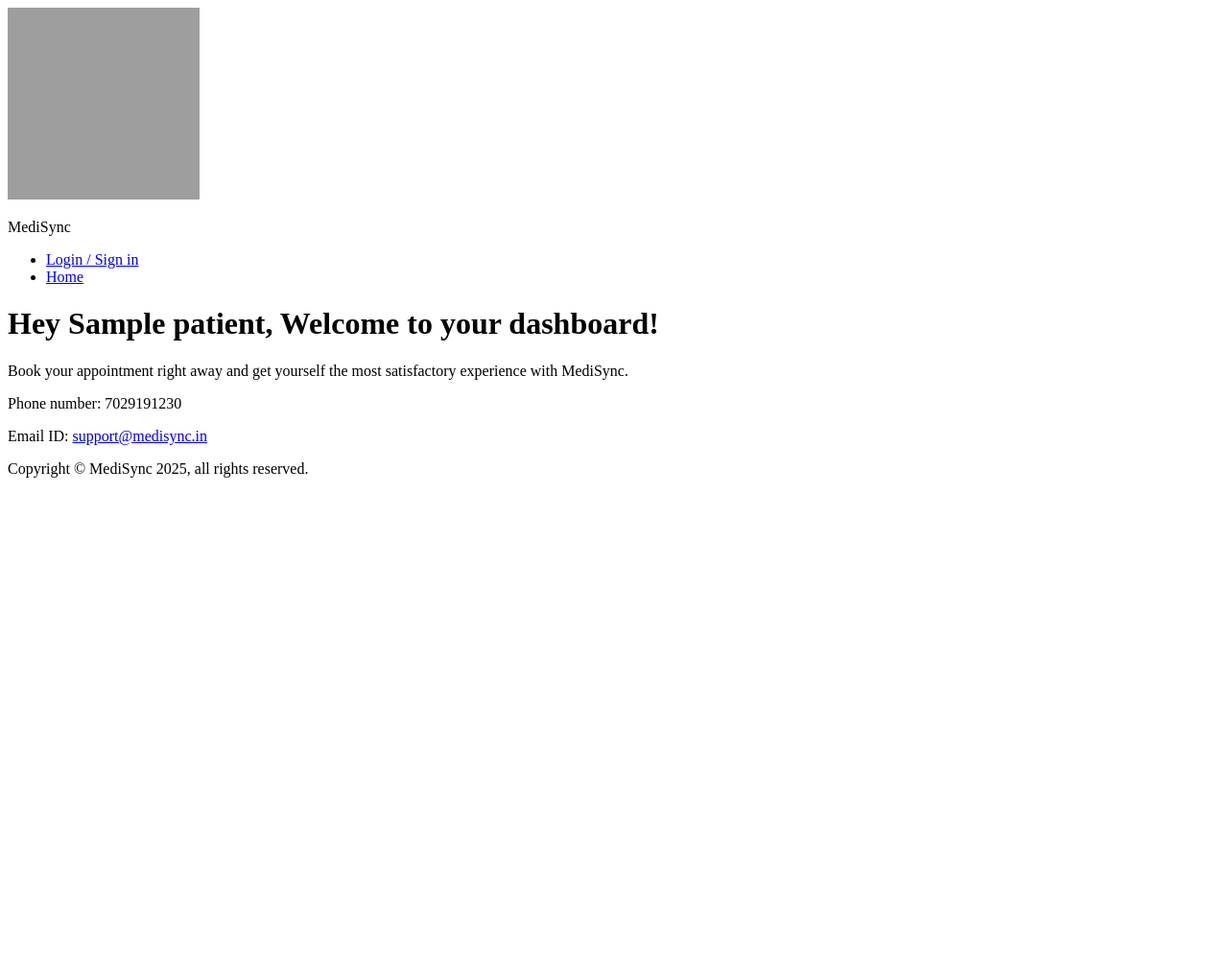
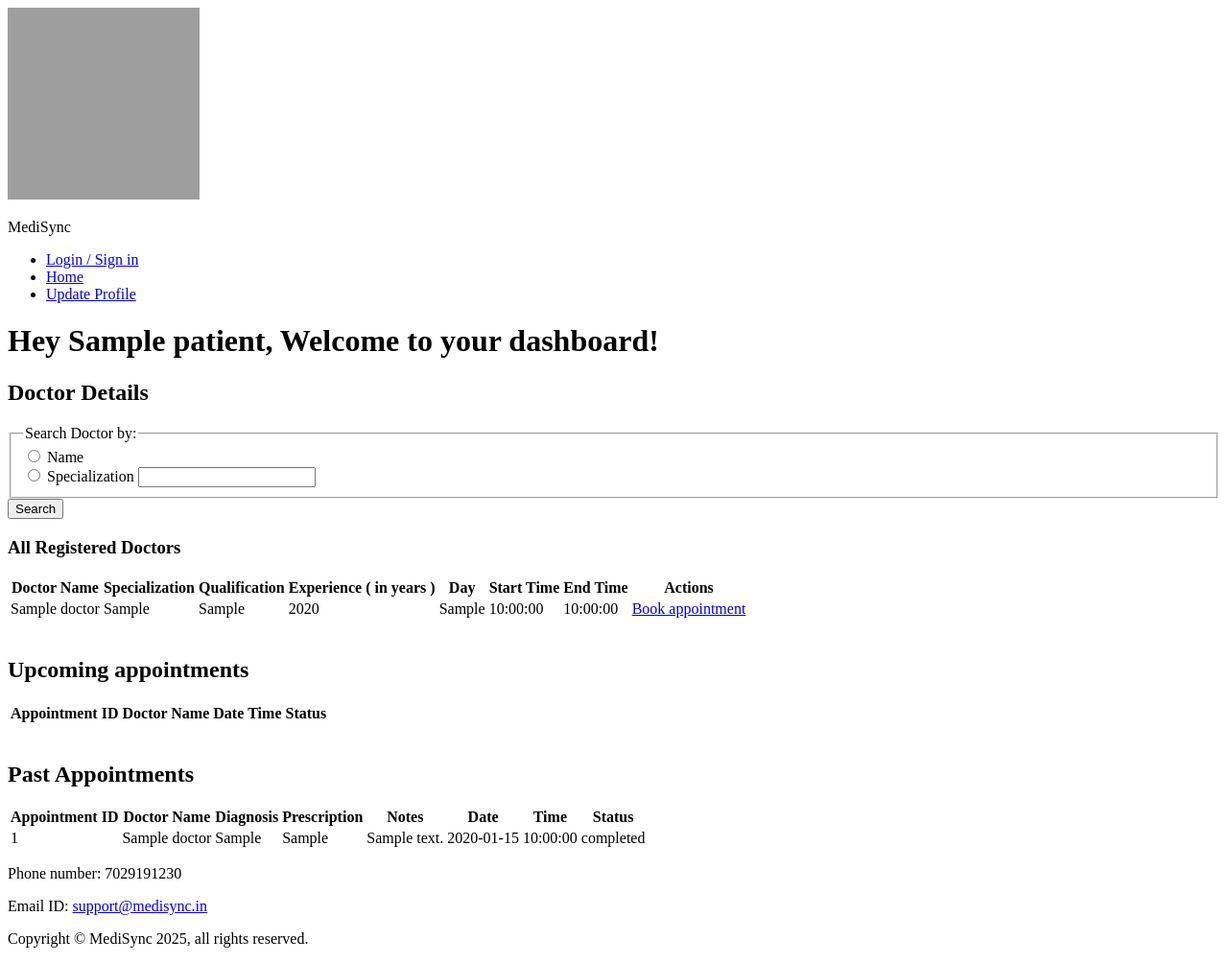
Before and after one commit to 23f1002307/MediSync, a Flask app: page /patient/dashboard/1 in a window 1280 px wide. Shown: the whole page at 96% size. Before the commit the page ends 498 px from the top, so only its background shows below. Run offline with Flask 3, Linux system fonts and the light colour scheme; tables that the repository leaves empty hold one stand-in row (values such as "Sample post"); lists and menus that the app fills with data are empty; grey boxes are pictures that could not be loaded.

Commit message:
Milestone-HMS Patient-Dashboard-Management

```diff
--- a/app.py
+++ b/app.py
@@ -1,6 +1,7 @@
 import os
 from datetime import datetime
 from flask import Flask, render_template, redirect, request, url_for
+from sqlalchemy import and_, or_
 from models import db, Patient, Doctor, Appointment, Treatment, Availability
 from dotenv import load_dotenv
 
@@ -102,7 +103,93 @@
 @app.route ( "/patient/dashboard/<int:patient_id>", methods = [ "GET", "POST" ] )
 def patient_dashboard ( patient_id ): # After login, patient is redirected to this route
 	patient = Patient.query.get ( patient_id )
-	return render_template ( "patient_dashboard.html", patient = patient)
+	all_doctors = Doctor.query.all ( )
+
+	# Current date & time:
+	now = datetime.now ( ) # Local date & time
+	current_date = now.date ( ) # Format: YYYY-MM-DD
+	current_time = now.time ( ) # Format: HH:MM:SS
+	# Comparing date & time of appointments with current date & time:
+	upcoming_appointments = ( Appointment.query.filter ( Appointment.patient_id == patient.id ).filter (
+		or_ (
+		Appointment.date > current_date,
+		and_ ( Appointment.date == current_date, Appointment.time >= current_time )
+		)
+		).all ( ))
+	past_appointments = ( Appointment.query.filter ( Appointment.patient_id == patient.id ).filter (
+		or_ (
+		Appointment.date < current_date,
+		and_ ( Appointment.date == current_date, Appointment.time < current_time )
+		)
+		).all ( ))
+	return render_template ( "patient_dashboard.html", patient = patient, all_doctors = all_doctors, upcoming_appointments = upcoming_appointments, past_appointments = past_appointments, searched_doctor = None )
+
+@app.route ( "/update/patient/<int:patient_id>", methods = [ "GET", "POST" ] )
+def update_patient ( patient_id ): # Method to update patient's profile
+	patient = Patient.query.get ( patient_id )
+	if request.method == "POST":
+		patient.name = request.form.get ( "name" )
+		patient.phone_number = request.form.get ( "phone" )
+		patient.email_id = request.form.get ( "email" )
+		patient.password = request.form.get ( "password" )
+		patient.age = request.form.get ( "age" )
+		patient.gender = request.form.get ( "gender" )
+		patient.address = request.form.get ( "address" )
+		patient.blood_group = request.form.get ( "blood_group" )
+		patient.medical_history = request.form.get ( "medical_history" )
+		db.session.commit ( )
+		return redirect ( url_for ( "patient_dashboard", patient_id = patient.id ))
+	return render_template ( "update_patient.html", patient = patient )
+
+@app.route ( "/find/doctor/<int:patient_id>", methods = [ "GET", "POST" ] )
+def find_doctor ( patient_id ):
+	patient = Patient.query.get ( patient_id )
+	search_by = request.form.get ( "search_by" )
+	search_value = request.form.get ( "search_value" )
+	if search_by == None or search_value == None:
+		return redirect ( url_for ( patient_dashboard, patient_id = patient.id ))
+	# If search is performed:
+	if search_by == "doctor_name":
+		filtered_doctors = Doctor.query.filter ( Doctor.name.ilike ( f"%{search_value}%" )).all ( )
+	elif search_by == "specialization":
+		filtered_doctors = Doctor.query.filter ( Doctor.specialization.ilike ( f"%{search_value}%" )).all ( )
+	else:
+		filtered_doctors = [ ]
+	return render_template ( "patient_dashboard.html", patient = patient, all_doctors = filtered_doctors, searched_doctor = search_value )
+
+@app.route ( "/book/appointment/<int:patient_id>/<int:doctor_id>", methods = [ "GET", "POST" ] )
+def book_appointment ( patient_id, doctor_id ):
+	message = ""
+	patient = Patient.query.get ( patient_id )
+	doctor = Doctor.query.get ( doctor_id )
+	if request.method == "POST":
+		appointment_date_str = request.form.get ( "appointment_date" )
+		appointment_time_str = request.form.get ( "appointment_time" )
+
+		# Converting into datetime object:
+		appointment_date = datetime.strptime ( appointment_date_str, "%Y-%m-%d" ).date ( ) # Correct format: %Y-%m-%d
+		appointment_time = datetime.strptime ( appointment_time_str, "%H:%M" ).time ( ) # Correct fromat: %H:%M
+
+		# Converting date into week day to compare with doctor's available days:
+		week_day = appointment_date.strftime ( "%a" ) # Day format: "Mon", etc
+		availabilities = Availability.query.filter_by ( doctor_id = doctor.id, day = week_day ).all ( ) # Get all availabilities which matches the one patient selected
+		if not availabilities: # If there are no matching days available
+			return render_template ( "book_appointment.html", patient = patient, doctor = doctor, message = f"Doctor is not available for {week_day}." )
+		# If day matches then check if the chosen time falls within the doctor's time slot:
+		appointment_window = any ( availability.start_time <= appointment_time < availability.end_time for availability in availabilities ) # Returns boolean
+		if not appointment_window: # It returns False if the appointment time does not fall between available start time and end time
+			return render_template ( "book_appointment.html", patient = patient, doctor = doctor, message = "Doctor is not available for this time slot" )
+
+		# Check if the doctor's slot is not blocked:
+		occupied = Appointment.query.filter_by ( doctor_id = doctor.id, date = appointment_date, time = appointment_time ).first ( )
+		if occupied:
+			return render_template ( "book_appointment.html", doctor = doctor, patient = patient, message = "Sorry, this slot is already booked." )
+
+		new_appointment = Appointment ( doctor_id = doctor.id, patient_id = patient.id, status = "booked", date = appointment_date, time = appointment_time )
+		db.session.add ( new_appointment )
+		db.session.commit ( )
+		return redirect ( url_for ( "patient_dashboard", patient_id = patient.id ))
+	return render_template ( "book_appointment.html", patient = patient, doctor = doctor, message = message )
 
 @app.route ( "/doctor/dashboard/<int:doctor_id>", methods = [ "GET", "POST" ] )
 def doctor_dashboard ( doctor_id ): # For doctors, this will redirect to their dashboard
@@ -131,9 +218,11 @@
 def treatment_entry ( appointment_id ): # Redirects the doctor to enter treatment for each appointment
 	appointment = Appointment.query.get ( appointment_id )
 	if request.method == "POST":
-		appointment.treatment.diagnosis = request.form.get ( "diagnosis" )
-		appointment.treatment.prescription = request.form.get ( "prescription" )
-		appointment.treatment.notes = request.form.get ( "notes" )
+		diagnosis = request.form.get ( "diagnosis" )
+		prescription = request.form.get ( "prescription" )
+		notes = request.form.get ( "notes" )
+		new_treatment = Treatment ( appointment_id = appointment.id, diagnosis = diagnosis, prescription = prescription, notes = notes )
+		db.session.add ( new_treatment )
 		db.session.commit ( )
 		return redirect ( url_for ( 'view_appointment_details', appointment_id = appointment.id ))
 	return render_template ( "treatment.html", appointment = appointment )
@@ -209,7 +298,7 @@
 		return redirect ( url_for ( "admin_dashboard" ))
 	# If search is performed:
 	if search_by == "doctor_name":
-		filtered_doctors = Doctor.query.filter ( Doctor.name.ilike (f"%{search_value}%" )).all ( )
+		filtered_doctors = Doctor.query.filter ( Doctor.name.ilike ( f"%{search_value}%" )).all ( )
 	elif search_by == "specialization":
 		filtered_doctors = Doctor.query.filter ( Doctor.specialization.ilike ( f"%{search_value}%" )).all ( )
 	else:
--- a/templates/doctor_dashboard.html
+++ b/templates/doctor_dashboard.html
@@ -24,7 +24,7 @@
 <button type="submit" name="status" value="cancelled" id="cancelled">Mark Cancelled</button>
 <button type="submit" name="status" value="completed" id="completed">Mark Completed</button>
 </form>
-<form action="{{url_for ( 'view_appointment_details', appointment_id = appointment.id )}}" method="POST">
+<form action="{{url_for ( 'view_appointment_details', appointment_id = appointment.id )}}" method="GET">
 <button type="submit">View more</button>
 </form>
 </td>
--- a/templates/patient_dashboard.html
+++ b/templates/patient_dashboard.html
@@ -1,7 +1,123 @@
 {% extends "base.html" %}
 {% block title %}Your Dashboard{% endblock %}
+{% block nav %}
+<li>
+<a href="{{url_for ( 'update_patient', patient_id = patient.id )}}">Update Profile</a>
+</li>
+{% endblock %}
 {% block main %}
 <h1>Hey {{patient.name}}, Welcome to your dashboard!</h1>
-<p>Book your appointment right away and get yourself the most satisfactory experience with MediSync.</p>
-
+<h2>Doctor Details</h2>
+<form action="{{url_for ( 'find_doctor', patient_id = patient.id )}}" method="POST">
+<fieldset>
+<legend>Search Doctor by:</legend>
+<input type="radio" name="search_by" value="doctor_name" id="doctor_name">
+<label for="doctor_name">Name</label>
+<br>
+<input type="radio" name="search_by" value="specialization" id="specialization">
+<label for="specialization">Specialization</label>
+<input type="text" name="search_value" id="search_value">
+</fieldset>
+<button type="submit">Search</button>
+</form>
+{% if searched_doctor %}
+<p>Showing results for {{searched_doctor}}:</p>
+{% endif %}
+<h3>All Registered Doctors</h3>
+{% if all_doctors %}
+<table>
+<tr>
+<th>Doctor Name</th>
+<th>Specialization</th>
+<th>Qualification</th>
+<th>Experience ( in years )</th>
+<th>Day</th>
+<th>Start Time</th>
+<th>End Time</th>
+<th>Actions</th>
+</tr>
+{% for doctor in all_doctors %}
+{% set rows = ( doctor.availabilities | length ) if ( doctor.availabilities | length ) > 0 else 1 %}
+{% if doctor.availabilities and ( doctor.availabilities | length ) > 0 %}
+{% for availability in doctor.availabilities %}
+<tr>
+{% if loop.first %}
+<td rowspan="{{rows}}">{{doctor.name}}</td>
+<td rowspan="{{rows}}">{{doctor.specialization}}</td>
+<td rowspan="{{rows}}">{{doctor.qualification}}</td>
+<td rowspan="{{rows}}">{{doctor.experience_years}}</td>
+{% endif %}
+<td>{{availability.day}}</td>
+<td>{{availability.start_time}}</td>
+<td>{{availability.end_time}}</td>
+{% if loop.first %}
+<td rowspan="{{rows}}">
+<a href="{{url_for ( 'book_appointment', patient_id = patient.id, doctor_id = doctor.id )}}">Book appointment</a>
+</td>
+{% endif %}
+</tr>
+{% endfor %}
+{% else %}
+<tr>
+<td>{{doctor.name}}</td>
+<td>{{doctor.specialization}}</td>
+<td>{{doctor.qualification}}</td>
+<td>{{doctor.experience_years}}</td>
+<td colspan="3">No schedule available</td>
+<td>
+<a href="{{url_for ( 'book_appointment', patient_id = patient.id, doctor_id = doctor.id )}}">Book appointment</a>
+</td>
+</tr>
+{% endif %}
+{% endfor %}
+</table>
+{% else %}
+<p>No matching doctors found.</p>
+{% endif %}
+<br>
+<h2>Upcoming appointments</h2>
+<table>
+<tr>
+<th>Appointment ID</th>
+<th>Doctor Name</th>
+<th>Date</th>
+<th>Time</th>
+<th>Status</th>
+</tr>
+{% for appointment in upcoming_appointments %}
+<tr>
+<td>{{appointment.id}}</td>
+<td>{{appointment.doctor.name}}</td>
+<td>{{appointment.date}}</td>
+<td>{{appointment.time}}</td>
+<td>{{appointment.status}}</td>
+</tr>
+{% endfor %}
+</table>
+<br>
+<h2>Past Appointments</h2>
+<table>
+<tr>
+<th>Appointment ID</th>
+<th>Doctor Name</th>
+<th>Diagnosis</th>
+<th>Prescription</th>
+<th>Notes</th>
+<th>Date</th>
+<th>Time</th>
+<th>Status</th>
+</tr>
+{% for appointment in past_appointments %}
+<tr>
+<td>{{appointment.id}}</td>
+<td>{{appointment.doctor.name}}</td>
+<td>{{appointment.treatment.diagnosis}}</td>
+<td>{{appointment.treatment.prescription}}</td>
+<td>{{appointment.treatment.notes}}</td>
+<td>{{appointment.date}}</td>
+<td>{{appointment.time}}</td>
+<td>{{appointment.status}}</td>
+</tr>
+{% endfor %}
+</table>
 {% endblock %}
```
Also changed, not shown: templates/book_appointment.html (added, +23 -0 lines), templates/update_patient.html (added, +94 -0 lines).
